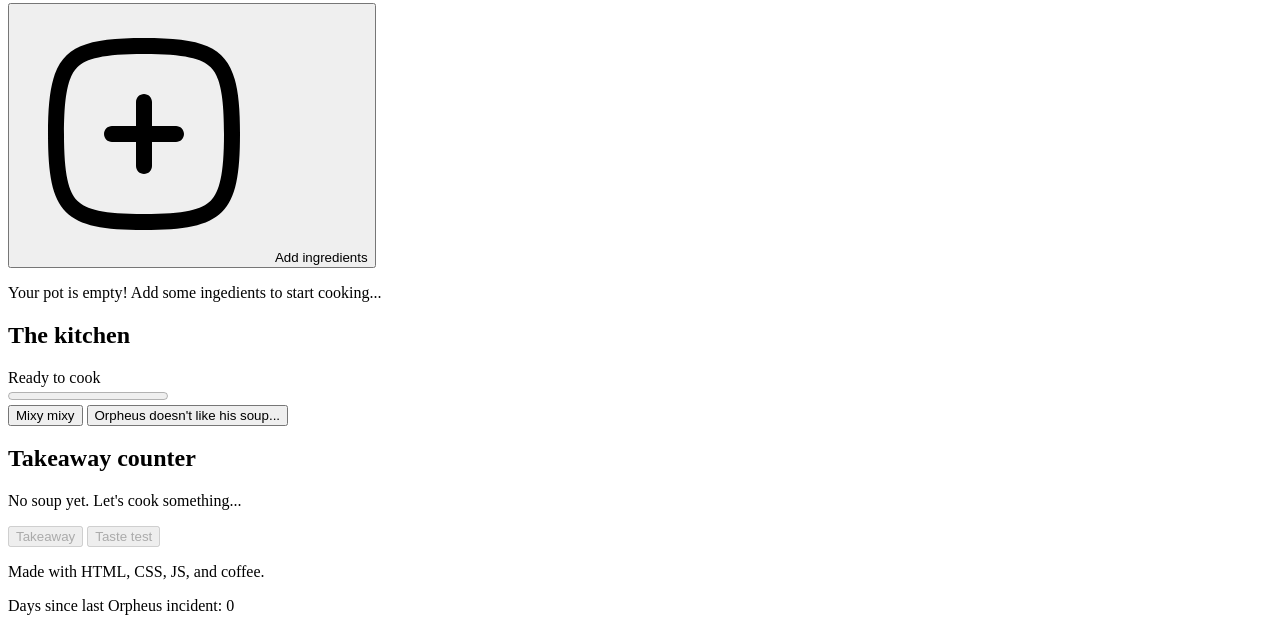
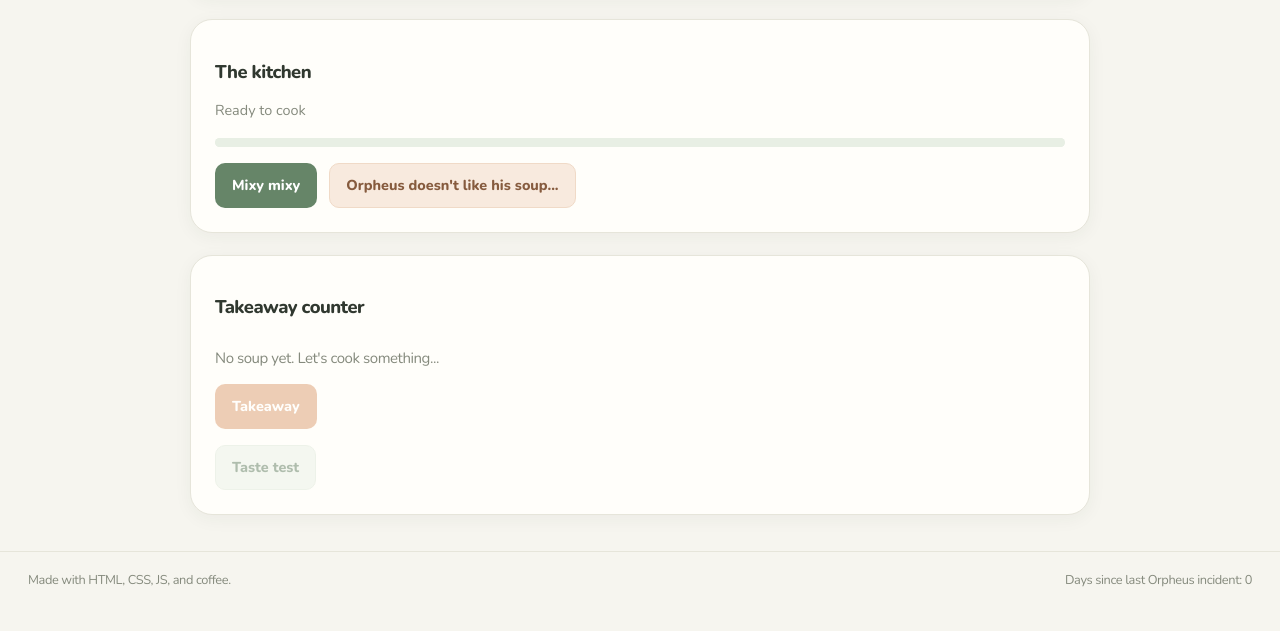
Before and after one commit to arwinsafaei/File-Soup, a plain HTML site: page index.html in a window 1280 px wide. Shown: the part 430-1061 px from the top of the page. After the commit the page ends 1038 px from the top, so only its background shows below. Drawn offline with nearby package versions, Linux system fonts and the light colour scheme.

Commit message:
Added CSS styling and a font

```diff
--- a/index.html
+++ b/index.html
@@ -4,6 +4,13 @@
         <meta charset="UTF-8">
         <meta name="viewport" content="width=device-width, initial-scale=1.0">
         <meta name="description" content="Turn your files into soup">
+
+        <link rel="preconnect" href="https://fonts.googleapis.com">
+        <link rel="preconnect" href="https://fonts.gstatic.com" crossorigin>
+        <link href="https://fonts.googleapis.com/css2?family=Nunito:wght@400;500;600;700;800&display=swap" rel="stylesheet">
+
+        <link rel="stylesheet" href="style.css">
+
         <title>File Soup</title>
     </head>
 
--- a/style.css
+++ b/style.css
@@ -0,0 +1,352 @@
+:root {
+    color-scheme: light;
+
+    --background: #f6f5ef;
+    --surface: #fffefa;
+    --surface-hover: #f9f8f1;
+
+    --text: #30382f;
+    --text-muted: #858a7d;
+
+    --green: #668568;
+    --green-light: #e8efe4;
+    --green-dark: #4f7052;
+
+    --orange: #d99462;
+    --orange-light: #f8eade;
+
+    --border: #e6e5da;
+    --danger: #b96858;
+
+    --radius-sm: 10px;
+    --radius-md: 16px;
+    --radius-lg: 22px;
+
+    --shadow: 0 4px 18px rgb(48 56 47 / 5%);
+}
+
+* {
+    box-sizing: border-box;
+    font-family: "Nunito", "Trebuchet MS", sans-serif;
+}
+
+body {
+    margin: 0;
+    min-height: 100vh;
+
+    background: var(--background);
+    color: var(--text);
+
+    font-size: 15px;
+    line-height: 1.6;
+}
+
+h1, h2, p {
+    line-height: 1.25;
+    letter-spacing: -0.03em;
+}
+
+h1 {
+    margin-bottom: 2px;
+    font-size: 1.8rem;
+    font-weight: 800;
+}
+
+h2 {
+    margin-bottom: 0;
+    font-size: 1.15rem;
+    font-weight: 800;
+}
+
+p {
+    margin-bottom: 0;
+}
+
+.brand p {
+    color: var(--text-muted);
+    font-size: 0.9rem;
+}
+
+.app-header {
+    padding: 22px 28px;
+    background: var(--surface);
+    border-bottom: 1px solid var(--border);
+}
+
+.app-header svg {
+    margin: -6px;
+    margin-bottom: -20px;
+}
+
+.brand {
+    display: flex;
+    align-items: center;
+    gap: 12px;
+    flex-wrap: wrap;
+    max-width: 1100px;
+    margin: 0 auto;
+}
+
+.header-logo {
+    width:42px;
+    height: 42px;
+    flex-shrink: 0;
+    color: var(--green);
+}
+
+.brand h1 {
+    display: inline;
+}
+
+.brand p {
+    flex-basis: 100%;
+    margin-top: -6px;
+}
+
+.app-main {
+    width: min(100% - 40px, 900px);
+    margin: 36px auto;
+    display: grid;
+    gap: 22px;
+}
+
+.files-section, .processing-section, .output-section {
+    padding: 24px;
+    background: var(--surface);
+    border: 1px solid var(--border);
+    border-radius: var(--radius-lg);
+    box-shadow: var(--shadow);
+}
+
+.section-header {
+    display: flex;
+    align-items: center;
+    justify-content: space-between;
+    gap: 16px;
+    flex-wrap: wrap;
+    margin-bottom: 20px;
+}
+
+button {
+    display: inline-flex;
+    align-items: center;
+    justify-content: center;
+    gap: 8px;
+
+    min-height: 42px;
+    padding: 10px 16px;
+
+    border: 1px solid transparent;
+    border-radius: var(--radius-sm);
+
+    background: var(--green);
+    color: white;
+
+    font: inherit;
+    font-size: 0.9rem;
+    font-weight: 800;
+    cursor: pointer;
+    transition:
+        background 160ms ease,
+        border-color 160ms ease,
+        transform 160ms ease;
+}
+
+button:hover:not(:disabled) {
+    background: var(--green-dark);
+}
+
+button:active:not(:disabled) {
+    transform: translateY(1px);
+}
+
+button:focus-visible {
+    outline: 3px solid var(--orange);
+    outline-offset: 3px;
+}
+
+button:disabled {
+    opacity: 0.45;
+    cursor: not-allowed;
+}
+
+button svg {
+    width: 20px;
+    height: 20px;
+    flex-shrink: 0;
+}
+
+#add-files {
+    background: var(--green-light);
+    color: var(--green-dark);
+    border-color: #d9e4d5;
+}
+
+#add-files:hover {
+    background: #dce8d7;
+}
+
+.file-list {
+    min-height: 150px;
+    display: flex;
+    flex-direction: column;
+    gap: 10px;
+
+    padding: 18px;
+    border: 2px dashed var(--border);
+    border-radius: var(--radius-md);
+
+    background: #fcfbf6;
+}
+
+#empty {
+    margin: auto;
+    padding: 24px 8px;
+    color: var(--text-muted);
+    text-align: center;
+}
+
+.processing-section, .output-section {
+    display: flex;
+    flex-direction: column;
+    align-items: flex-start;
+    gap: 16px;
+}
+
+#processing-status {
+    color: var(--text-muted);
+    font-size: 0.9rem;
+}
+
+progress {
+    display: block;
+    width: 100%;
+    height: 9px;
+    overflow: hidden;
+
+    border: 0;
+    border-radius: 999px;
+
+    background: var(--green-light);
+    accent-color: var(--green);
+}
+
+progress::-webkit-progress-bar {
+    background: var(--green-light);
+    border-radius: 999px;
+}
+
+progress::-webkit-progress-value {
+    background: var(--green);
+    border-radius: 999px;
+}
+
+.processing-actions {
+    display: flex;
+    align-items: stretch;
+    gap: 12px;
+    flex-wrap: wrap;
+    width: 100%;
+}
+
+#encode-button {
+    background: var(--green);
+}
+
+#decode-button {
+    background: var(--orange-light);
+    color: #865b3e;
+    border-color: #f0dac7;
+}
+
+#decode-button:hover:not(:disabled) {
+    background: #f1dfce;
+}
+
+#output-info {
+    width: 100%;
+    color: var(--text-muted);
+}
+
+#export-button {
+    background: var(--orange);
+}
+
+#export-button:hover:not(:disabled) {
+    background: #c17c4c;
+}
+
+#checksum-check {
+    background: var(--green-light);
+    color: var(--green-dark);
+    border-color: #d9e4d5;
+}
+
+#checksum-check:hover:not(:disabled) {
+    background: #dce8d7;
+}
+
+.app-footer {
+    display: flex;
+    justify-content: space-between;
+    align-items: center;
+    flex-wrap: wrap;
+    gap: 8px;
+
+    padding: 20px 28px;
+    border-top: 1px solid var(--border);
+
+    color: var(--text-muted);
+    font-size: 0.8rem;
+}
+
+.app-footer p {
+    margin: 0;
+}
+
+@media (max-width: 600px) {
+    .app-header {
+        padding: 18px 20px;
+    }
+
+    .app-main {
+        width: calc(100% - 24px);
+        margin: 18px auto;
+        gap: 14px;
+    }
+
+    .files-section, .processing-section, .output-section {
+        padding: 18px;
+        border-radius: var(--radius-md);
+    }
+
+    .section-header {
+        align-items: stretch;
+        flex-direction: column;
+    }
+
+    .section-header button {
+        align-self: flex-start;
+    }
+
+    .processing-actions {
+        flex-direction: column;
+    }
+
+    .processing-actions button {
+        width: 100%;
+    }
+
+    .app-footer {
+        padding: 18px 20px;
+        flex-direction: column;
+        align-items: flex-start;
+    }
+}
+
+@media (prefers-reduced-motion: reduce) {
+    *, *::before, *::after {
+        scroll-behavior: auto !important;
+        transition-duration: 0.01ms !important;
+    }
+}
```
